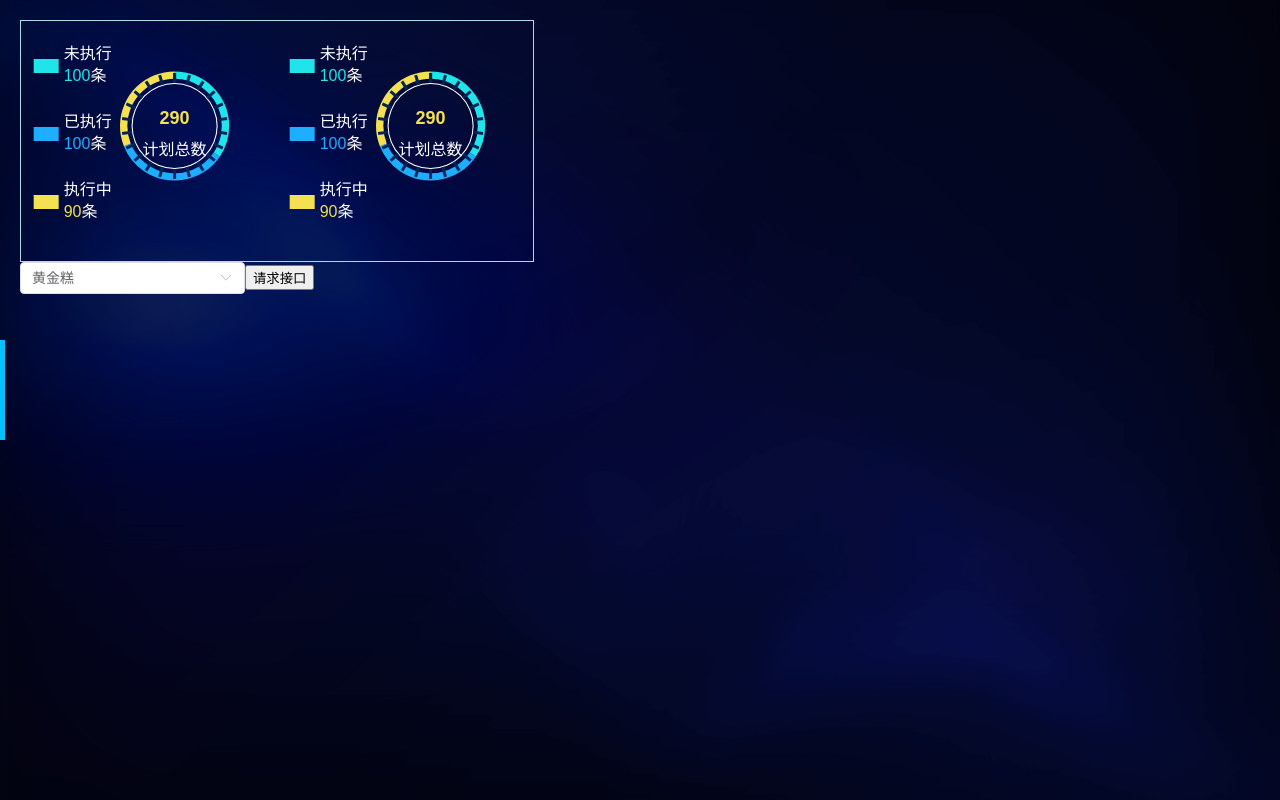
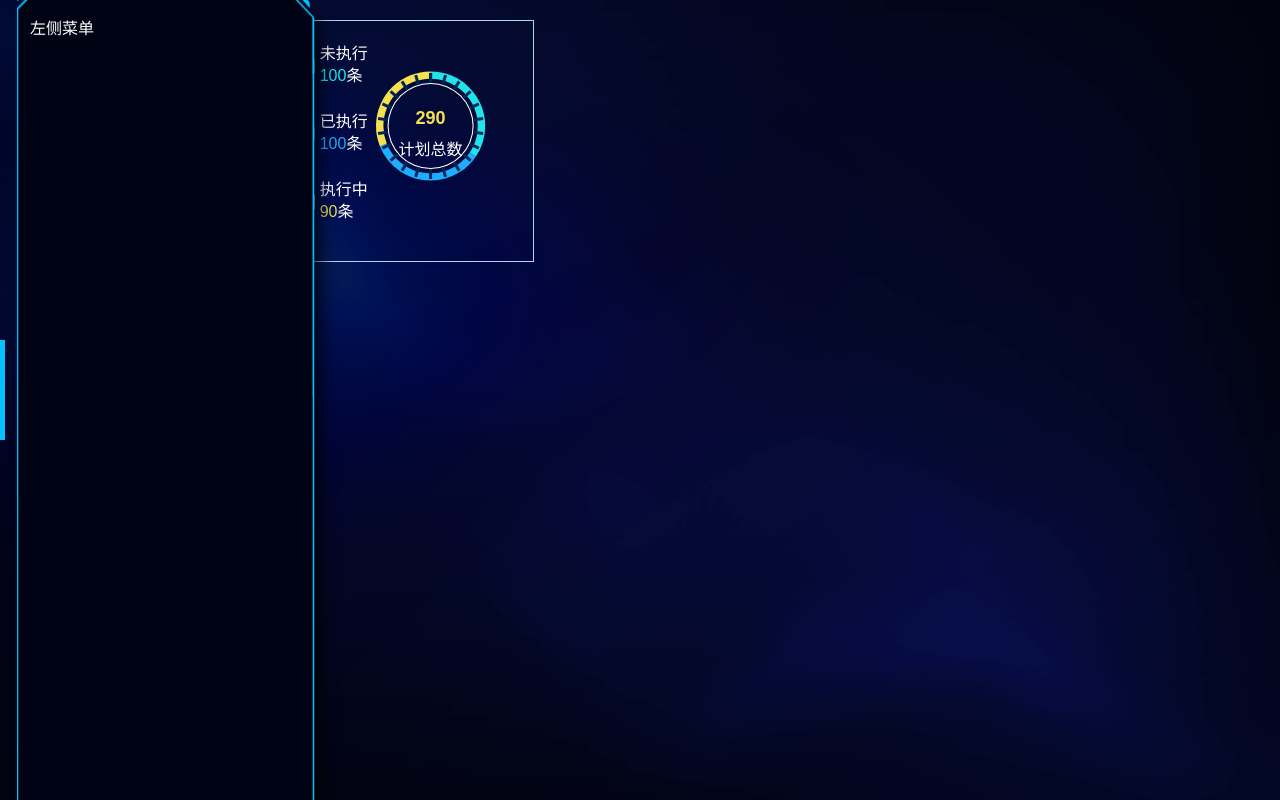
Before and after one commit to jiajinjuan2019/vue3-ts, a Vue app: page / in a window 1280 px wide. Both pictures are taken after a click on the element 2 px from the left and 390 px from the top of the page. Built offline with nearby package versions, Linux system fonts and the light colour scheme.

Commit message:
修改左侧盒子

```diff
--- a/src/utils/request.ts
+++ b/src/utils/request.ts
@@ -6,7 +6,7 @@ axios.defaults.headers['Content-Type'] = 'application/json;charset=utf-8'
 const instance = axios.create({
     baseURL: import.meta.env.VITE_APP_BASE_API + '',
     timeout: 6000,
-    // withCredentials: true,
+    withCredentials: true,
 });
 
 // 添加请求拦截器
--- a/src/view/home/index.vue
+++ b/src/view/home/index.vue
@@ -2,9 +2,9 @@
   <!--vue3.0和Ts的模板 -->
   <div class="home">
     <!-- 左侧菜单 -->
-    <div class="home-leftnav centerbox" @mouseleave="isShowNav = false">
+    <div class="home-leftnav centerbox" v-show="isShowNav" @mouseleave="isShowNav = false">
       <transition name="slide-fade">
-        <leftNav v-show="isShowNav" />
+        <leftNav />
       </transition>
     </div>
     <div class="left-line" @mouseenter="toggleIsNav"></div>
@@ -66,8 +66,7 @@ export default {
     width: 345px;
     height: 100%;
     position: absolute;
-    left: -345px;
-    transform: translateX(-345px);
+    transform: translateX(0px);
     z-index: 2;
   }
   .home-content {
```
